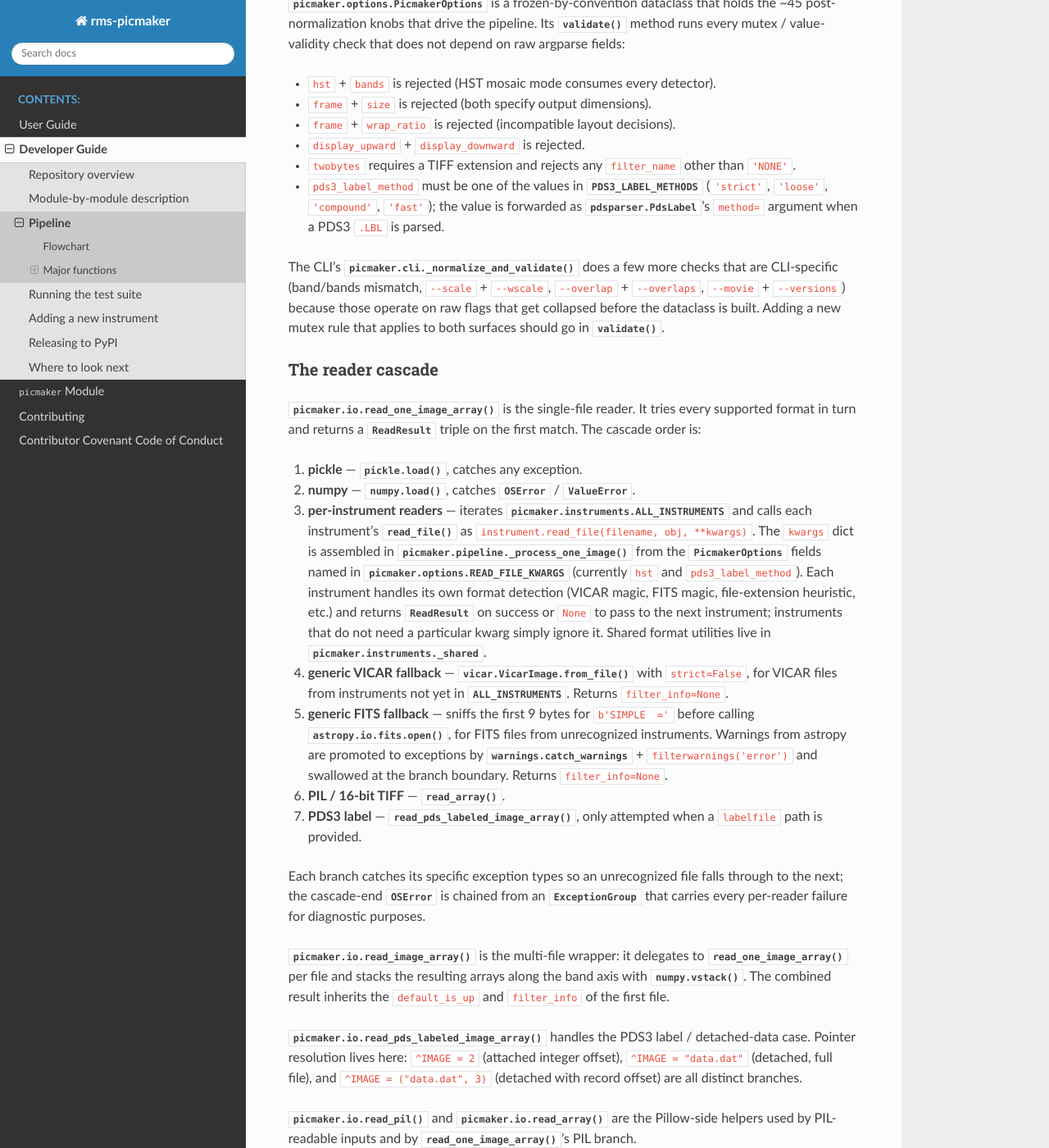
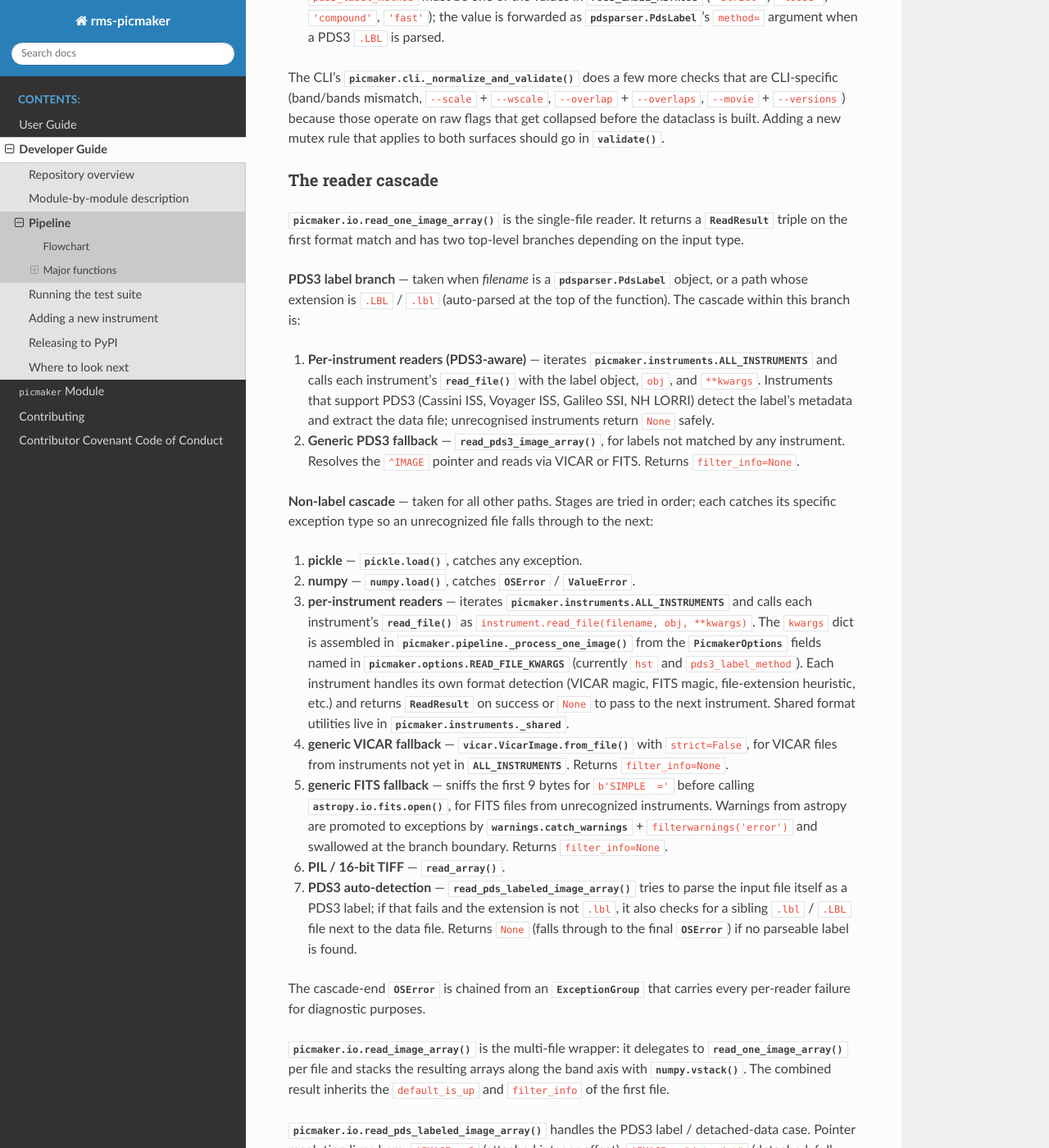
Before and after one commit to SETI/rms-picmaker, a Sphinx documentation site: the page built from docs/dev/pipeline.rst, in a window 1280 px wide and 1400 px high, scrolled down 4145 px. Shown: the whole window at 82% size. Built offline with Sphinx 7.4.7 and the Read the Docs theme 3.1.0, drawn with Linux system fonts in a browser that asks for light colours; some of the changed text lies outside the part shown.

Commit message:
Simplify .LBL dispatch: delegate to read_one_image_array; update docs
.LBL inputs no longer receive special-case handling in _process_one_image;
read_one_image_array auto-parses the path to a PdsLabel and runs the
PDS3-aware instrument cascade directly. Docs reflect the two-branch cascade
structure, the write_tiff16 rename, and the expanded _shared utilities.

Co-Authored-By: Claude Sonnet 4.6 <noreply@anthropic.com>

```diff
--- a/docs/dev/pipeline.rst
+++ b/docs/dev/pipeline.rst
@@ -33,16 +33,18 @@ zoom controls to read the labels at any size.
        J --> K
        K --> L[get_outfile]
        L -->|skip if replace='none'| M[Done]
-       L --> PR[_pds3_resolve_pointer<br/>only for .LBL inputs]
-       PR --> N[read_image_array]
-       L --> N
+       L --> N[read_image_array]
        N --> O[read_one_image_array<br/>format cascade]
-       O --> P[pickle / numpy]
+       O -->|.LBL / PdsLabel| NPI[instrument cascade<br/>PDS3-aware read_file]
+       NPI -->|unrecognized label| NPF[read_pds3_image_array<br/>generic PDS3 fallback]
+       O -->|other paths| P[pickle / numpy]
        P --> PI[instrument cascade<br/>read_file per ALL_INSTRUMENTS]
        PI --> PF[generic VICAR fallback]
        PF --> PG[generic FITS fallback]
-       PG --> PH[PIL / PDS3]
+       PG --> PH[PIL / 16-bit TIFF<br/>PDS3 auto-detect]
        PH --> Q[ReadResult<br/>array3d, default_is_up, filter_info]
+       NPI --> Q
+       NPF --> Q
        PI --> Q
        PF --> Q
        PG --> Q
@@ -149,9 +151,28 @@ The reader cascade
 ~~~~~~~~~~~~~~~~~~
 
 :func:`picmaker.io.read_one_image_array` is the single-file reader.
-It tries every supported format in turn and returns a
-:class:`~picmaker._types.ReadResult` triple on the first match.  The
-cascade order is:
+It returns a :class:`~picmaker._types.ReadResult` triple on the first
+format match and has two top-level branches depending on the input type.
+
+**PDS3 label branch** — taken when *filename* is a
+:class:`pdsparser.PdsLabel` object, or a path whose extension is
+``.LBL`` / ``.lbl`` (auto-parsed at the top of the function).  The
+cascade within this branch is:
+
+1. **Per-instrument readers (PDS3-aware)** — iterates
+   :data:`picmaker.instruments.ALL_INSTRUMENTS` and calls each
+   instrument's :func:`!read_file` with the label object, ``obj``, and
+   ``**kwargs``.  Instruments that support PDS3 (Cassini ISS, Voyager
+   ISS, Galileo SSI, NH LORRI) detect the label's metadata and extract
+   the data file; unrecognised instruments return ``None`` safely.
+2. **Generic PDS3 fallback** —
+   :func:`~picmaker.instruments._shared.read_pds3_image_array`, for
+   labels not matched by any instrument.  Resolves the ``^IMAGE``
+   pointer and reads via VICAR or FITS.  Returns ``filter_info=None``.
+
+**Non-label cascade** — taken for all other paths.  Stages are tried in
+order; each catches its specific exception type so an unrecognized file
+falls through to the next:
 
 1. **pickle** — :func:`pickle.load`, catches any exception.
 2. **numpy** — :func:`numpy.load`, catches :class:`OSError` /
@@ -166,9 +187,8 @@ cascade order is:
    ``pds3_label_method``).  Each instrument handles its own format
    detection (VICAR magic, FITS magic, file-extension heuristic, etc.)
    and returns :class:`~picmaker._types.ReadResult` on success or
-   ``None`` to pass to the next instrument; instruments that do not need
-   a particular kwarg simply ignore it.  Shared format utilities live in
-   :mod:`picmaker.instruments._shared`.
+   ``None`` to pass to the next instrument.  Shared format utilities
+   live in :mod:`picmaker.instruments._shared`.
 4. **generic VICAR fallback** — :meth:`vicar.VicarImage.from_file` with
    ``strict=False``, for VICAR files from instruments not yet in
    :data:`~picmaker.instruments.ALL_INSTRUMENTS`.  Returns
@@ -180,13 +200,16 @@ cascade order is:
    ``filterwarnings('error')`` and swallowed at the branch boundary.
    Returns ``filter_info=None``.
 6. **PIL / 16-bit TIFF** — :func:`~picmaker.io.read_array`.
-7. **PDS3 label** — :func:`~picmaker.io.read_pds_labeled_image_array`,
-   only attempted when a ``labelfile`` path is provided.
+7. **PDS3 auto-detection** —
+   :func:`~picmaker.io.read_pds_labeled_image_array` tries to parse the
+   input file itself as a PDS3 label; if that fails and the extension is
+   not ``.lbl``, it also checks for a sibling ``.lbl`` / ``.LBL`` file
+   next to the data file.  Returns ``None`` (falls through to the final
+   :class:`OSError`) if no parseable label is found.
 
-Each branch catches its specific exception types so an unrecognized file
-falls through to the next; the cascade-end :class:`OSError` is chained
-from an :class:`ExceptionGroup` that carries every per-reader failure
-for diagnostic purposes.
+The cascade-end :class:`OSError` is chained from an
+:class:`ExceptionGroup` that carries every per-reader failure for
+diagnostic purposes.
 
 :func:`picmaker.io.read_image_array` is the multi-file wrapper: it
 delegates to :func:`~picmaker.io.read_one_image_array` per file and
@@ -233,11 +256,12 @@ following phases for one input file:
 
 1. Build the output path (:func:`~picmaker.io.get_outfile`); skip if
    ``replace='none'`` returned ``''``.
-2. Read the array (:func:`~picmaker.io.read_image_array`), with PDS3
-   detached-label pointer resolution delegated to
-   :func:`!picmaker.pipeline._pds3_resolve_pointer`. The caller's
-   ``reuse`` tuple short-circuits the read for the single-file batches
-   that :func:`process_images` builds per ``option_dict``.
+2. Read the array (:func:`~picmaker.io.read_image_array`).  Paths
+   ending in ``.LBL`` are auto-parsed inside
+   :func:`~picmaker.io.read_one_image_array` and dispatched to the PDS3
+   label branch of the reader cascade.  The caller's ``reuse`` tuple
+   short-circuits the read for the single-file batches that
+   :func:`process_images` builds per ``option_dict``.
 3. If ``hst=True`` and the instrument is ACS/WFC or WFPC2, dispatch to
    :func:`!picmaker.pipeline._hst_mosaic_rgb` for the per-detector
    mosaic RGB assembly.  The multi-detector array data is already
```
Also changed, not shown: other parts of docs/dev/pipeline.rst (+2 -2 lines), docs/dev/adding_an_instrument.rst (+30 -16 lines), 3 other files.
